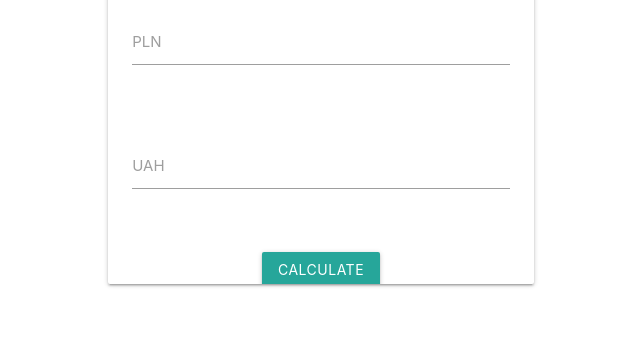
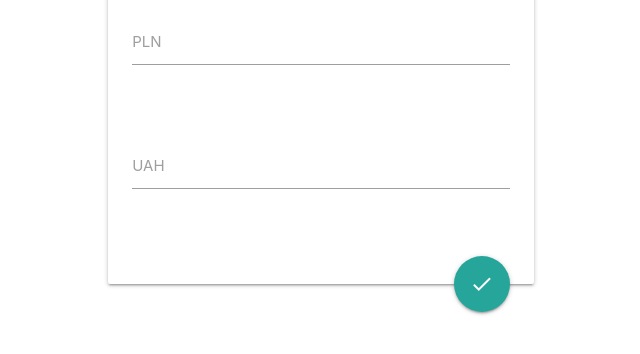
Before and after one commit to romankhairov/currency-converter, a website: page index.html in a window 1280 px wide. Shown: the part 224-578 px from the top of the page, without its empty margins (319-959 px from the left). Drawn offline with nearby package versions, Linux system fonts and the light colour scheme.

Commit message:
button fix

```diff
--- a/index.html
+++ b/index.html
@@ -31,6 +31,8 @@
 
             <form action="#">
 
+
+
                 <div class="row">
                   <div class="col s12">
                     <div class="row">
@@ -53,9 +55,12 @@
                     </div>
                   </div>
 
-              <button class="btn">Calculate</button>
+                  <button class="btn-floating btn-large halfway-fab waves-effect waves-light"><i class="material-icons">check</i></button>
+
 
             </form>
+
+
           </div>
         </div>
       </div>
```
